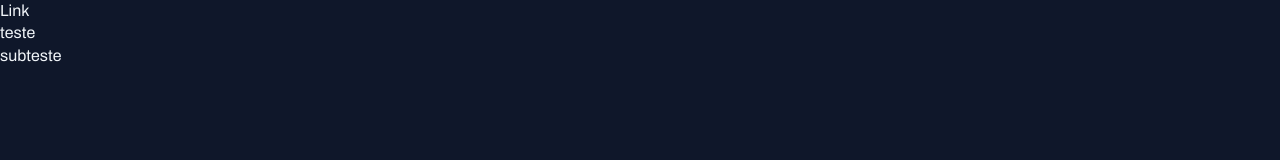
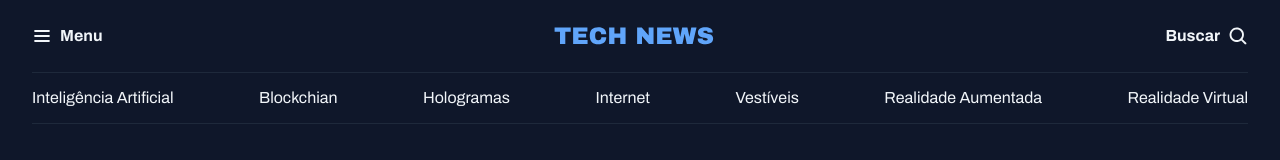
Before and after one commit to ASGust/projeto, a plain HTML site: page index.html in a window 1280 px wide. Drawn offline with Linux system fonts and the light colour scheme.

Commit message:
criando o header da aplicação

```diff
--- a/index.html
+++ b/index.html
@@ -10,8 +10,32 @@
   <title>Portal de Notícias</title>
 </head>
 <body>
-  <a href="#">Link</a>
-  <h1>teste</h1>
-  <h2>subteste</h2>
+  <header class="container">
+    <nav id="primary" class="grid grid-flow-col">
+      <div>
+        <img src="assets/icons/List.svg" alt="Icone de menu">
+        <strong>Menu</strong>
+      </div>
+
+      <div>
+        <img src="assets/Logo.svg" alt="Logo">
+      </div>
+
+      <div>
+        <strong>Buscar</strong>
+        <img src="assets/icons/MagnifyingGlass.svg" alt="Ícone de lupa para pesquisa">
+      </div>
+    </nav>
+
+    <nav id="secondary" class="grid grid-flow-col">
+      <a href="#">Inteligência Artificial</a>
+      <a href="#">Blockchian</a>
+      <a href="#">Hologramas</a>
+      <a href="#">Internet</a>
+      <a href="#">Vestíveis</a>
+      <a href="#">Realidade Aumentada</a>
+      <a href="#">Realidade Virtual</a>
+    </nav>
+  </header>
 </body>
 </html>
--- a/styles/global.css
+++ b/styles/global.css
@@ -40,3 +40,18 @@ a:hover{
 h1, h2, h3{
   font: inherit;
 }
+
+.container{
+  max-width: 1280px;
+  padding-inline: 32px;
+  margin-inline: auto;
+}
+
+/* utility-first */
+.grid{
+  display: grid;
+}
+
+.grid-flow-col{
+  grid-auto-flow: column;
+}
--- /dev/null
+++ b/styles/header.css
@@ -0,0 +1,25 @@
+#primary{
+  padding-block: 20px;
+
+  div{
+    display: flex;
+    align-items: center;
+    gap: 8px;
+  }
+
+  /* nesting css */
+  div:nth-child(2){
+    margin-inline: auto;
+  }
+
+  div:nth-child(3){
+    justify-self: end;
+  }
+}
+
+#secondary {
+  padding-block: 14px;
+  border: solid 1px var(--stroke-color);
+  border-inline: none;
+  justify-content: space-between;
+}
--- a/styles/index.css
+++ b/styles/index.css
@@ -1 +1,2 @@
 @import url(global.css);
+@import url(header.css);
```
